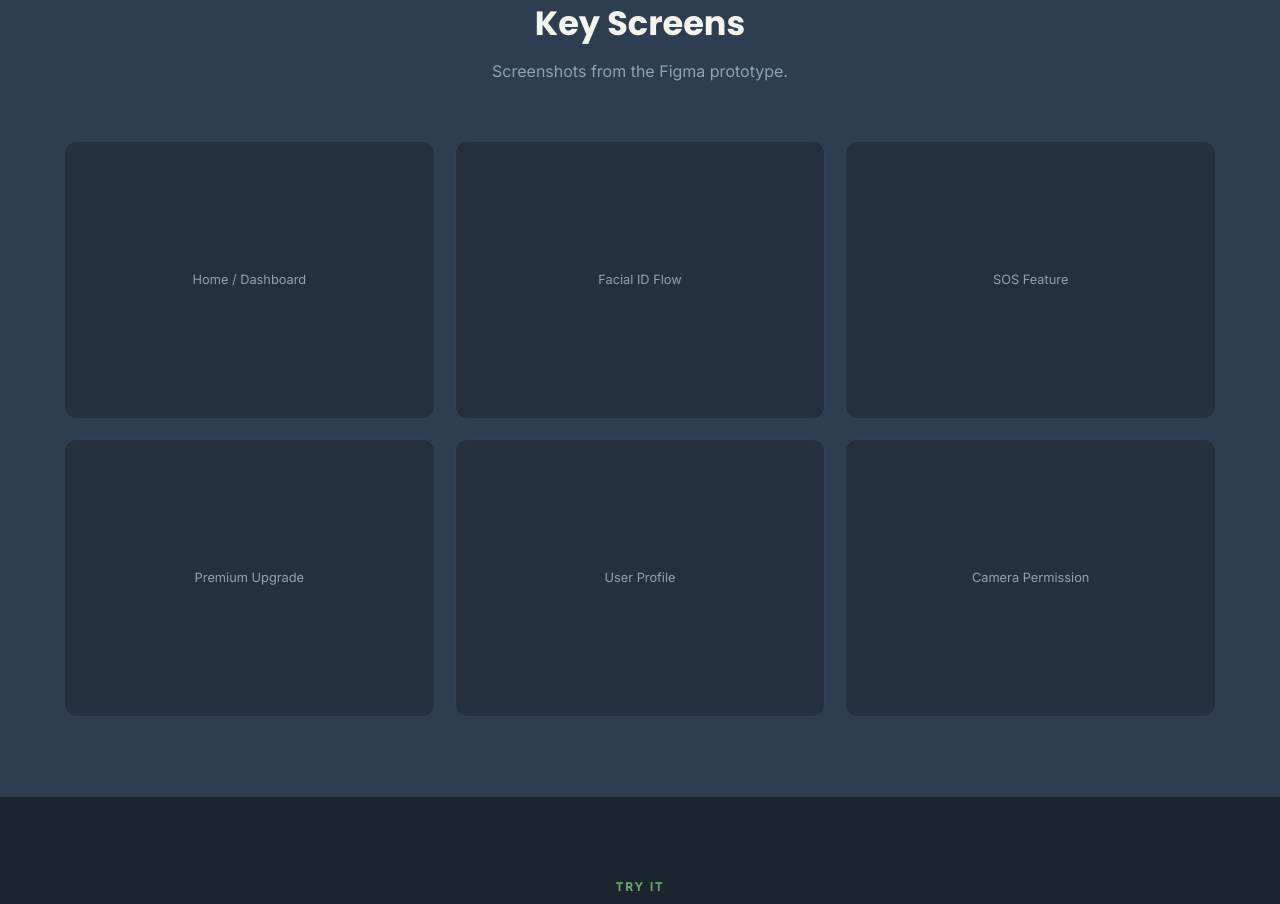
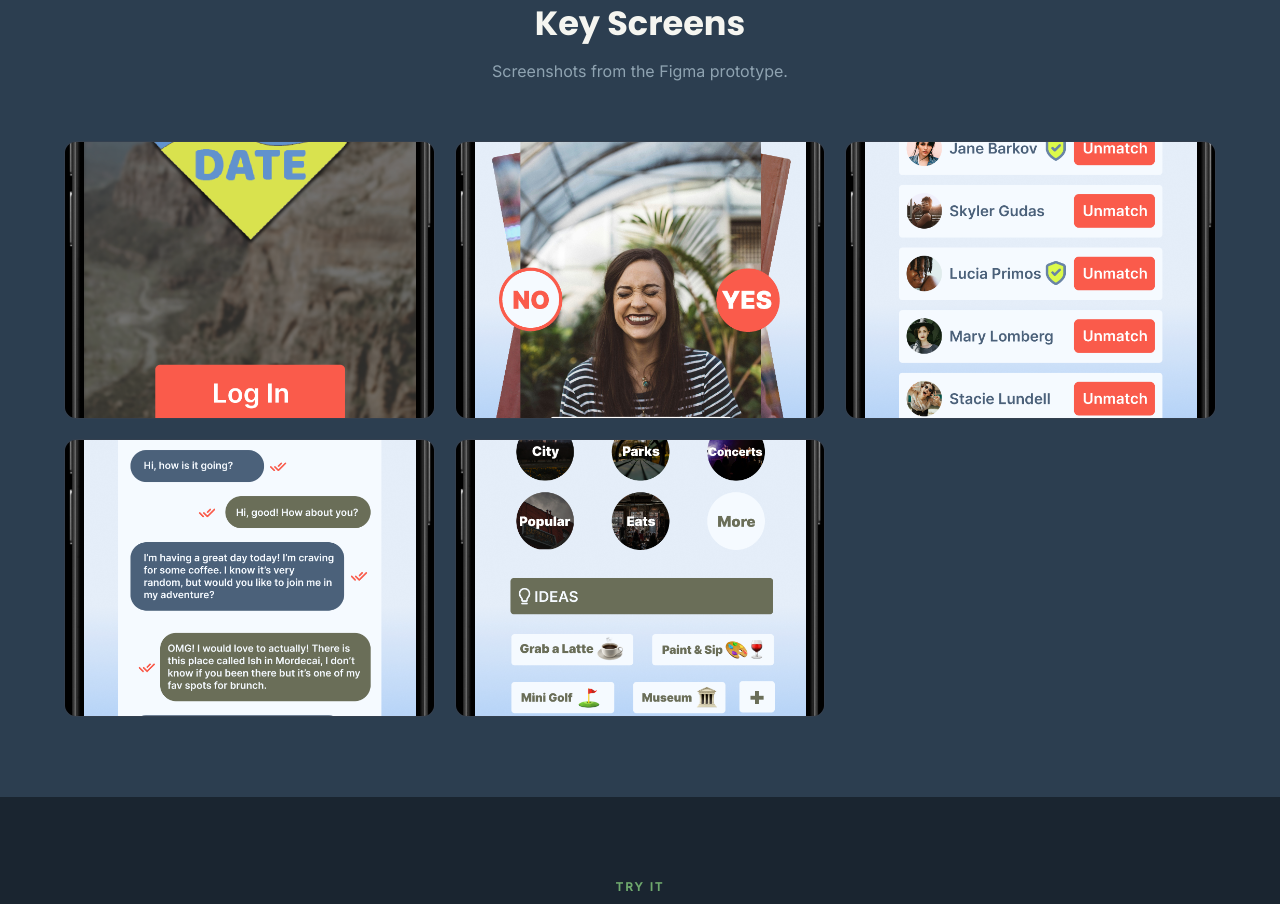
Before and after one commit to csreyesvargas/digicraft-portfolio, a plain HTML site: page projects/safedate-app.html in a window 1280 px wide. Shown: the part 1625-2529 px from the top of the page. Drawn offline with Linux system fonts and the light colour scheme.

Commit message:
Add SafeDate app screenshots and update project page
Add 5 PNG screenshots and update image references from placeholder .jpg to actual .png files.

```diff
--- a/projects/safedate-app.html
+++ b/projects/safedate-app.html
@@ -67,12 +67,11 @@
     <div class="container">
       <div class="section-header"><span class="section-label">Screens</span><h2>Key Screens</h2><p>Screenshots from the Figma prototype.</p></div>
       <div class="screenshots-grid">
-        <div class="screenshot-item"><img src="../img/safedate-1.jpg" alt="Home" onerror="this.parentElement.innerHTML='Home / Dashboard';" /></div>
-        <div class="screenshot-item"><img src="../img/safedate-2.jpg" alt="Facial ID" onerror="this.parentElement.innerHTML='Facial ID Flow';" /></div>
-        <div class="screenshot-item"><img src="../img/safedate-3.jpg" alt="SOS" onerror="this.parentElement.innerHTML='SOS Feature';" /></div>
-        <div class="screenshot-item"><img src="../img/safedate-4.jpg" alt="Premium" onerror="this.parentElement.innerHTML='Premium Upgrade';" /></div>
-        <div class="screenshot-item"><img src="../img/safedate-5.jpg" alt="Profile" onerror="this.parentElement.innerHTML='User Profile';" /></div>
-        <div class="screenshot-item"><img src="../img/safedate-6.jpg" alt="Camera" onerror="this.parentElement.innerHTML='Camera Permission';" /></div>
+        <div class="screenshot-item"><img src="../img/safedate-1.png" alt="Home" /></div>
+        <div class="screenshot-item"><img src="../img/safedate-2.png" alt="Facial ID" /></div>
+        <div class="screenshot-item"><img src="../img/safedate-3.png" alt="SOS" /></div>
+        <div class="screenshot-item"><img src="../img/safedate-4.png" alt="Premium" /></div>
+        <div class="screenshot-item"><img src="../img/safedate-5.png" alt="Profile" /></div>
       </div>
     </div>
   </section>
```
Also changed, not shown: img/safedate-1.png (added), img/safedate-2.png (added), img/safedate-3.png (added), img/safedate-4.png (added), img/safedate-5.png (added).
